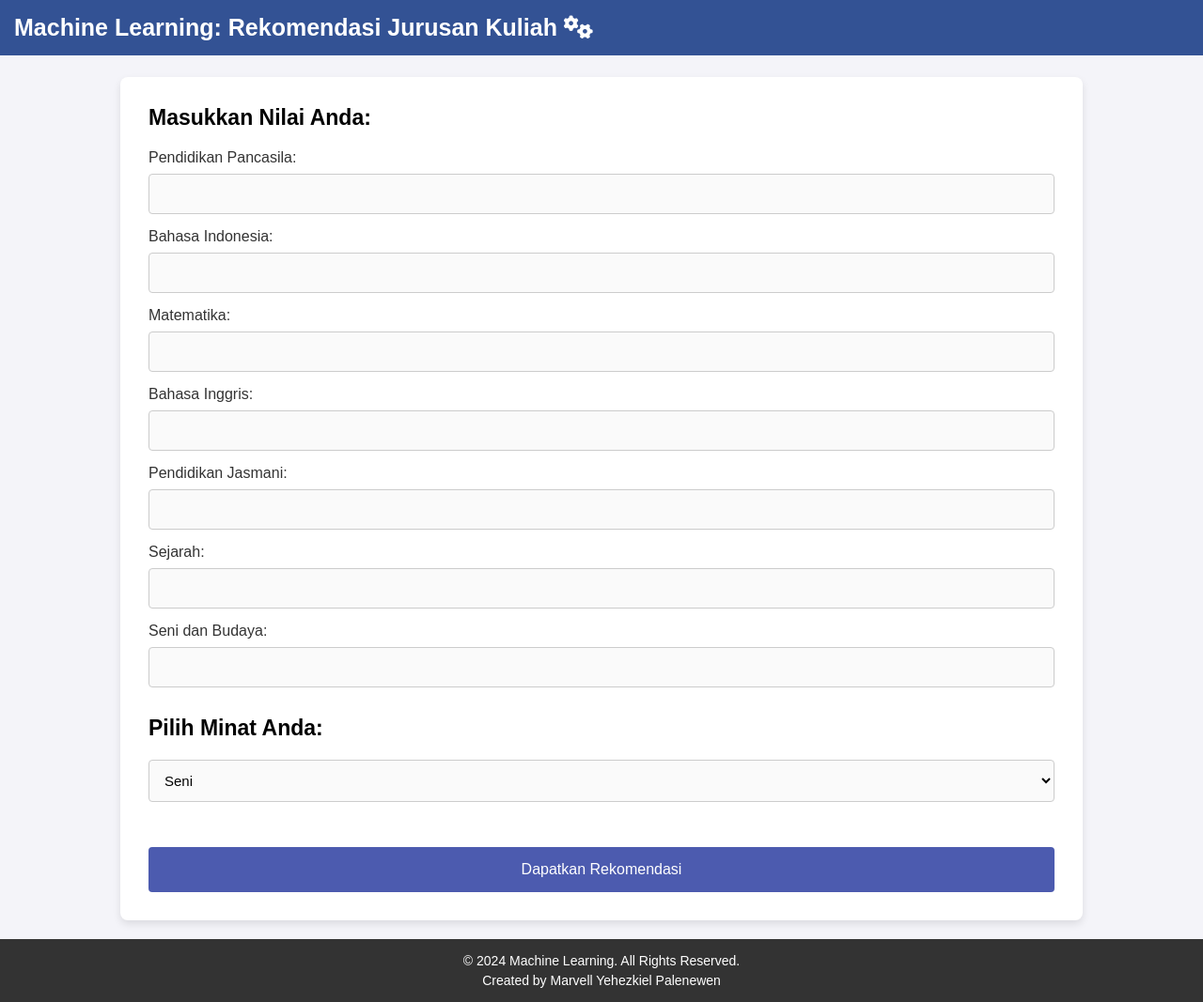
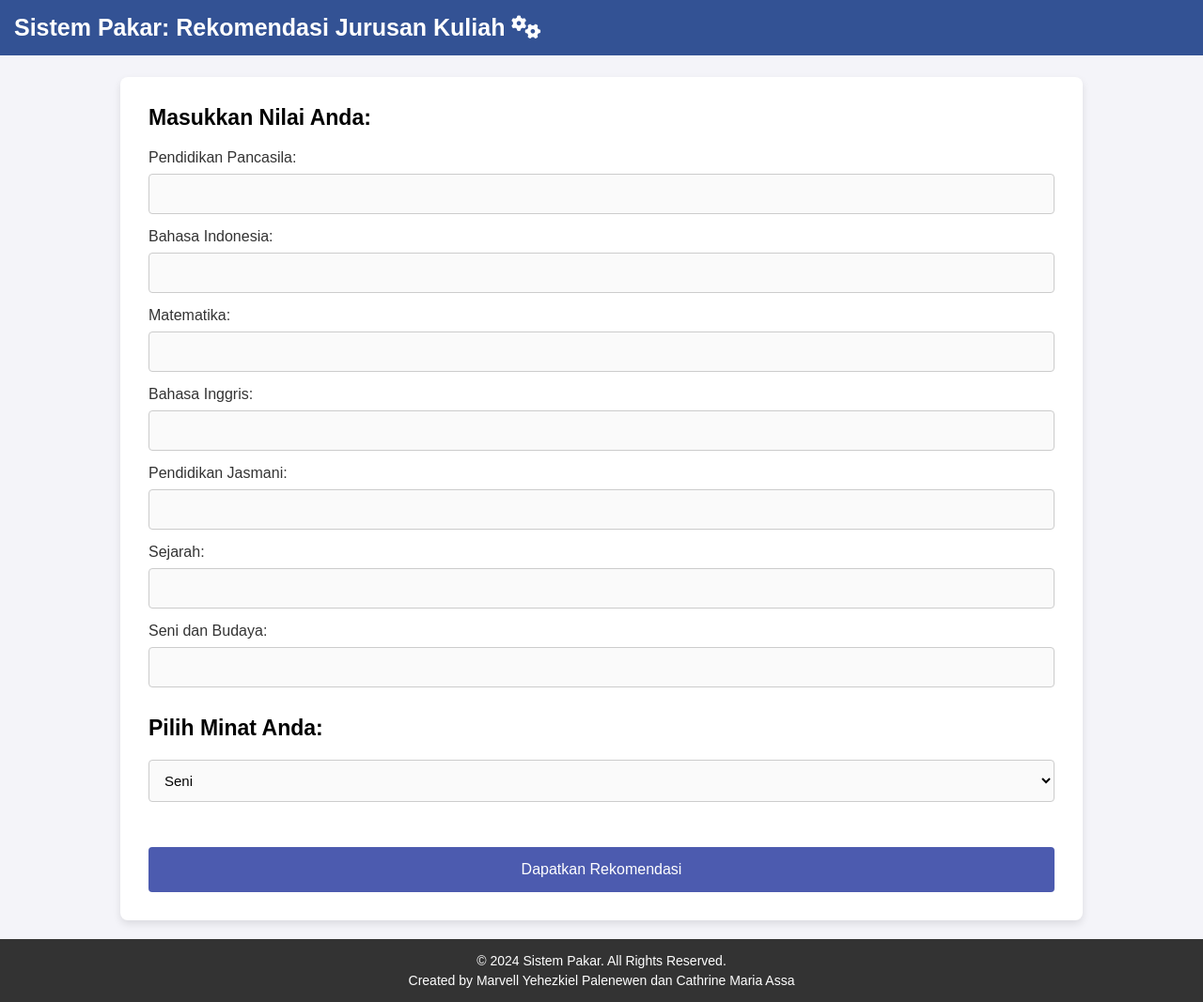
Before and after one commit to Catherine263/Rekomendasi-Jurusan, a PHP site: page / in a window 1280 px wide. Shown: the whole page at 94% size. Run offline with PHP 8.4, Linux system fonts and the light colour scheme.

Commit message:
Update index.php

```diff
--- a/index.php
+++ b/index.php
@@ -272,7 +272,7 @@ if ($_SERVER["REQUEST_METHOD"] == "POST") {
     <!-- Header -->
     <header>
         <div class="header-container">
-            <h1>Machine Learning: Rekomendasi Jurusan Kuliah
+            <h1>Sistem Pakar: Rekomendasi Jurusan Kuliah
                 <i class="fa-solid fa-gears"></i>
             </h1>
         </div>
@@ -307,8 +307,8 @@ if ($_SERVER["REQUEST_METHOD"] == "POST") {
     <!-- Footer -->
     <footer>
         <div class="footer-container">
-            <p>&copy; 2024 Machine Learning. All Rights Reserved.</p>
-            <p>Created by Marvell Yehezkiel Palenewen</p>
+            <p>&copy; 2024 Sistem Pakar. All Rights Reserved.</p>
+            <p>Created by Marvell Yehezkiel Palenewen dan Cathrine Maria Assa</p>
         </div>
     </footer>
 
```
